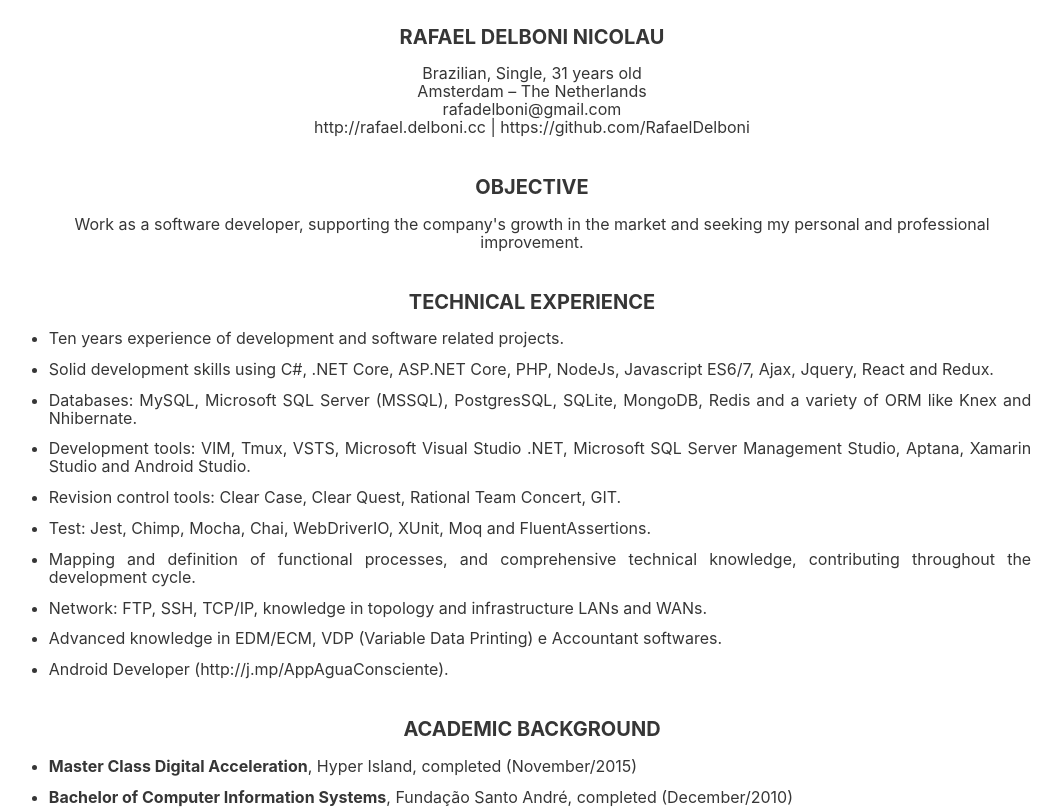
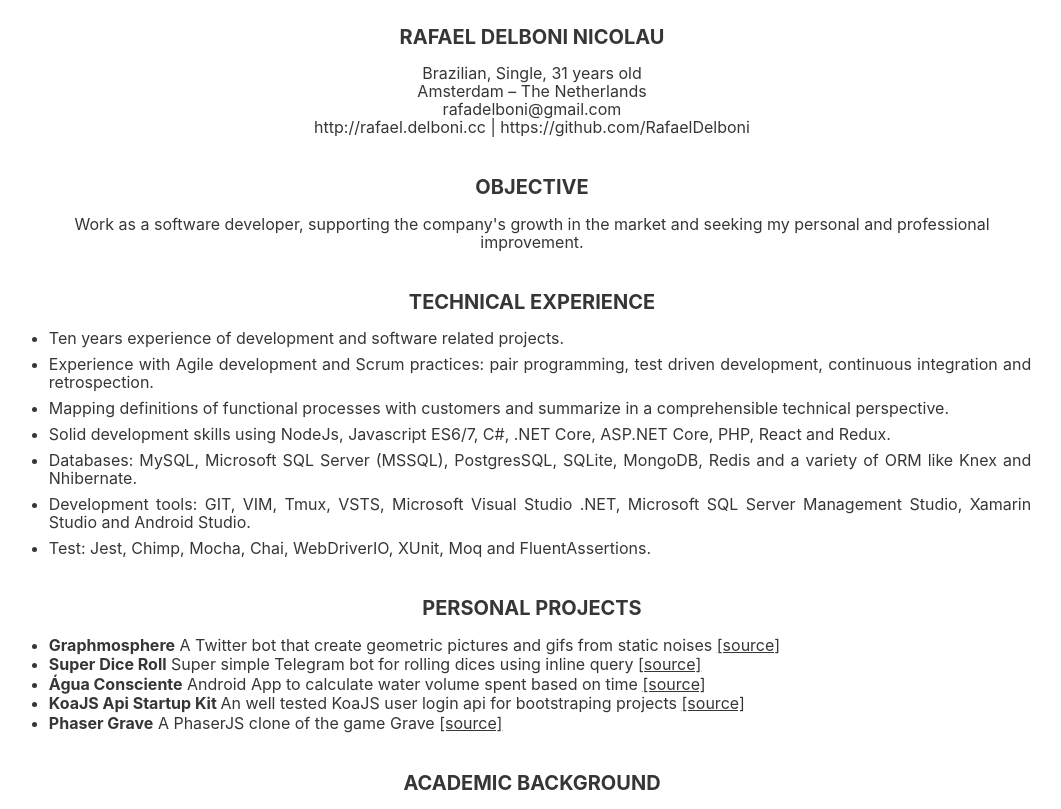
Before and after one commit to rafaeldelboni/rafaeldelboni.github.io, a plain HTML site: page resume/index.html in a window 1280 px wide. Shown: the top 809 px of the page, without its empty margins (108-1169 px from the left). Drawn offline with Linux system fonts and the light colour scheme.

Commit message:
feat: personal projects on resume and agile

```diff
--- a/resume/index.html
+++ b/resume/index.html
@@ -58,15 +58,41 @@
         </div>
         <ul class="justified">
           <li>Ten years experience of development and software related projects.</li>
-          <li>Solid development skills using C#, .NET Core, ASP.NET Core, PHP, NodeJs, Javascript ES6/7, Ajax, Jquery, React and Redux.</li>
+          <li>Experience with Agile development and Scrum practices: pair programming, test driven development, continuous integration and retrospection.</li>
+          <li>Mapping definitions of functional processes with customers and summarize in a comprehensible technical perspective.</li>
+          <li>Solid development skills using NodeJs, Javascript ES6/7, C#, .NET Core, ASP.NET Core, PHP, React and Redux.</li>
           <li>Databases: MySQL, Microsoft SQL Server (MSSQL), PostgresSQL, SQLite, MongoDB, Redis and a variety of ORM like Knex and Nhibernate.</li>
-          <li>Development tools: VIM, Tmux, VSTS, Microsoft Visual Studio .NET, Microsoft SQL Server Management Studio, Aptana, Xamarin Studio and Android Studio.</li>
-          <li>Revision control tools: Clear Case, Clear Quest, Rational Team Concert, GIT.</li>
+          <li>Development tools: GIT, VIM, Tmux, VSTS, Microsoft Visual Studio .NET, Microsoft SQL Server Management Studio, Xamarin Studio and Android Studio.</li>
           <li>Test: Jest, Chimp, Mocha, Chai, WebDriverIO, XUnit, Moq and FluentAssertions.</li>
-          <li>Mapping  and  definition  of  functional  processes,  and  comprehensive  technical  knowledge, contributing throughout the development cycle.</li>
-          <li>Network: FTP, SSH, TCP/IP, knowledge in topology and infrastructure LANs and WANs.</li>
-          <li>Advanced knowledge in EDM/ECM, VDP (Variable Data Printing) e Accountant softwares.</li>
-          <li>Android Developer <a href="http://j.mp/AppAguaConsciente" target="_blank">(http://j.mp/AppAguaConsciente).</a></li>
+        </ul>
+        <div class="center">
+          <h2 class="margin-top-2">
+            <strong>
+              PERSONAL PROJECTS
+            </strong>
+          </h2>
+        </div>
+        <ul class="justified">
+          <li class="small-margin">
+            <strong><a class="light" href="https://twitter.com/graphmosphere">Graphmosphere</a></strong>
+            A Twitter bot that create geometric pictures and gifs from static noises <u><a class="light" href="https://github.com/RafaelDelboni/Graphmosphere">[source]</a></u>
+          </li>
+          <li class="small-margin">
+            <strong><a class="light" href="https://telegram.me/SuperDiceRoll_bot">Super Dice Roll</a></strong>
+            Super simple Telegram bot for rolling dices using inline query <u><a class="light" href="https://github.com/RafaelDelboni/Super-Dice-Roll">[source]</a></u>
+          </li>
+          <li class="small-margin">
+            <strong><a class="light" href="https://play.google.com/store/apps/details?id=alphadelete.aguaconsciente">Água Consciente</a></strong>
+            Android App to calculate water volume spent based on time <u><a class="light" href="https://github.com/AlphaDelete/AguaConsciente">[source]</a></u>
+          </li>
+          <li class="small-margin">
+            <strong><a class="light" href="https://github.com/RafaelDelboni/koa-api-startup-kit">KoaJS Api Startup Kit </a></strong>
+            An well tested KoaJS user login api for bootstraping projects <u><a class="light" href="https://github.com/RafaelDelboni/koa-api-startup-kit">[source]</a></u>
+          </li>
+          <li class="small-margin">
+            <strong><a class="light" href="http://phaser-grave.herokuapp.com/">Phaser Grave</a></strong>
+            A PhaserJS clone of the game Grave <u><a class="light" href="https://github.com/RafaelDelboni/phaser-grave">[source]</a></u>
+          </li>
         </ul>
         <div class="center">
           <h2 class="margin-top-2">
@@ -76,9 +102,9 @@
           </h2>
         </div>
         <ul>
-          <li><strong>Master Class Digital Acceleration</strong>, Hyper Island, completed (November/2015)</li>
-          <li><strong>Bachelor of Computer Information Systems</strong>, Fundação Santo André, completed (December/2010)</li>
-          <li><strong>Mechatronics Technician</strong>, Instituto Pentágono de Ensino, completed (December/2005)</li>
+          <li class="small-margin"><strong>Master Class Digital Acceleration</strong>, Hyper Island, completed (November/2015)</li>
+          <li class="small-margin"><strong>Bachelor of Computer Information Systems</strong>, Fundação Santo André, completed (December/2010)</li>
+          <li class="small-margin"><strong>Mechatronics Technician</strong>, Instituto Pentágono de Ensino, completed (December/2005)</li>
         </ul>
         <div class="center">
           <h2 class="margin-top-2">
--- a/style.css
+++ b/style.css
@@ -49,7 +49,10 @@ ul {
   padding-left: 1em;
 }
 li {
-  margin: 0 0 .8em 0;
+  margin: 0 0 .5em 0;
+}
+li.small-margin {
+  margin: 0 0 .1em 0;
 }
 footer {
   font-size: 3em;
@@ -155,10 +158,7 @@ h2.margin-top-2 {
   }
 }
 @page {
-  margin-top: 0px;
-  margin-bottom: 0px;
-  margin-left: 0.25cm;
-  margin-right: 1.85cm;
+  margin: 0 1.85cm 0 0.25cm;
 }
 @media print {
   html, body {
```
